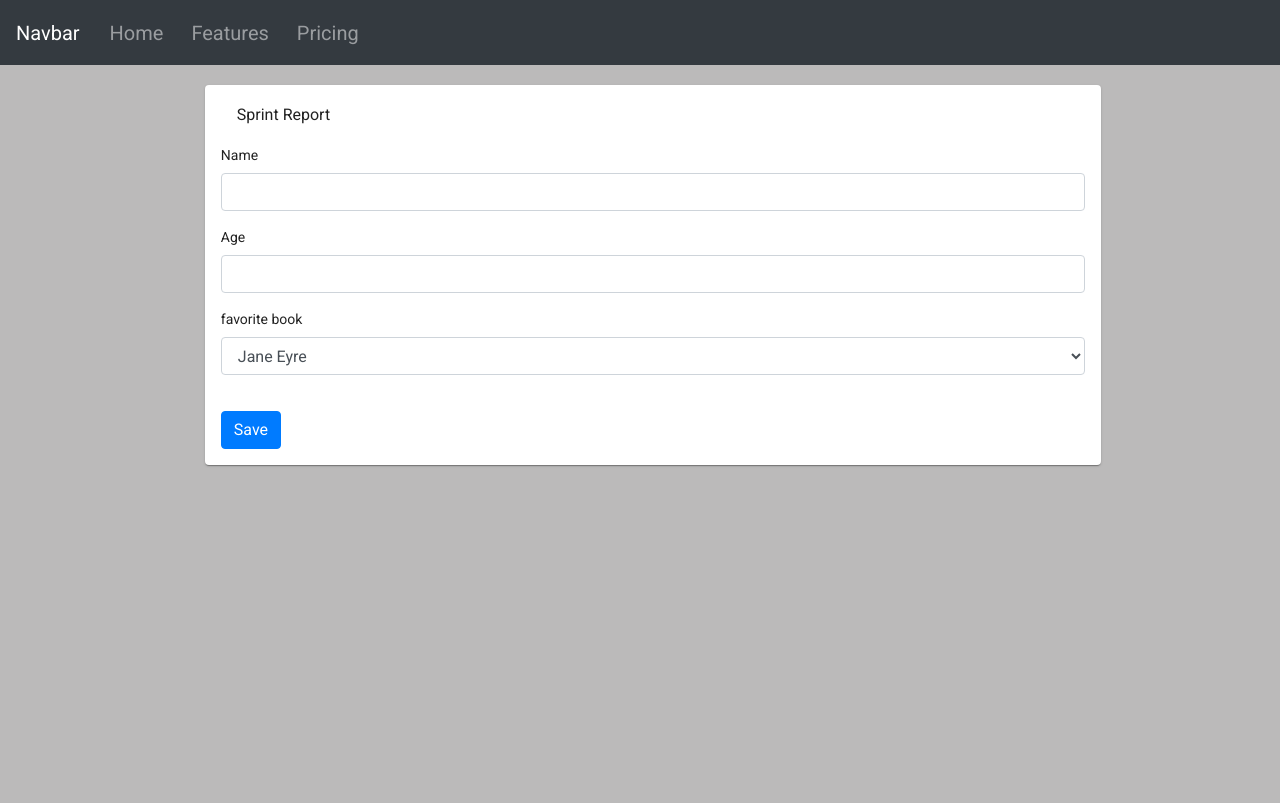
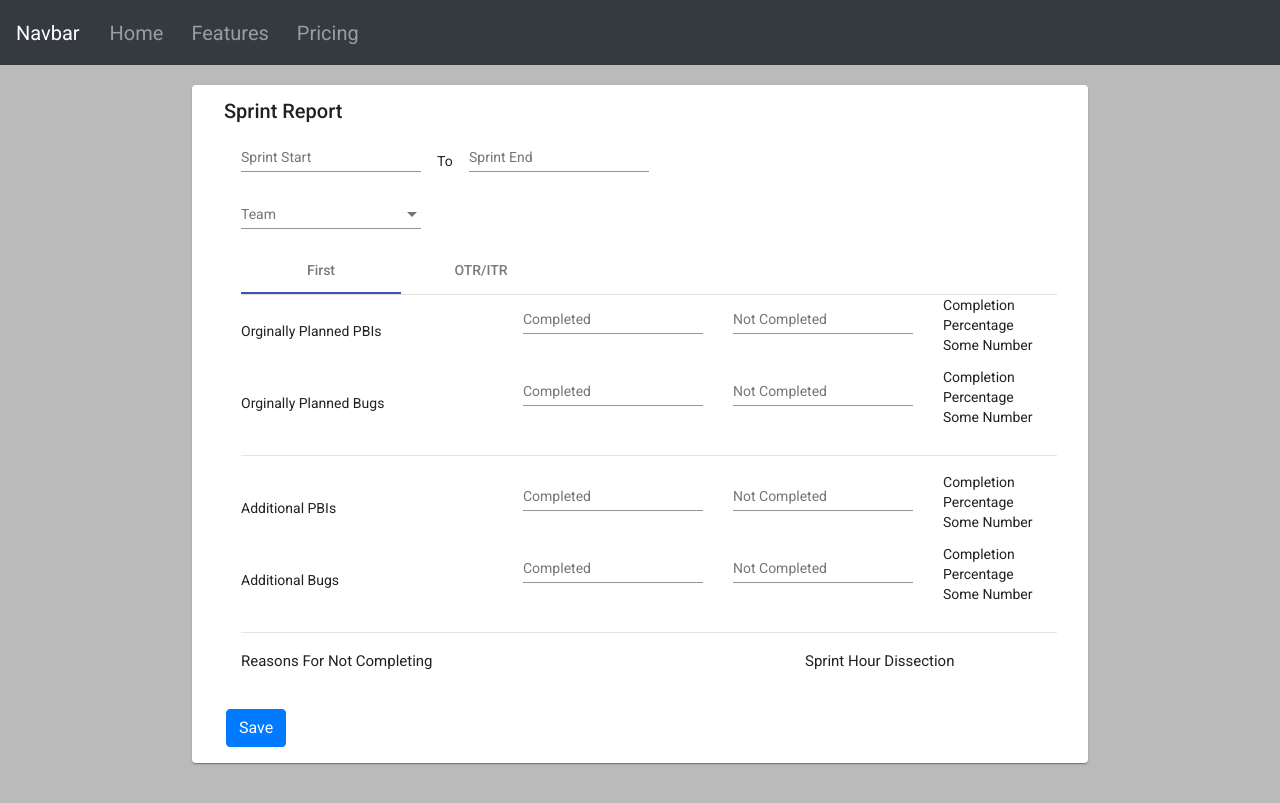
Before and after one commit to agaramv/SprintReport, an Angular app in the folder SR_UI/: page /#/form/report in a window 1280 px wide. Built offline with nearby package versions, Linux system fonts and the light colour scheme.

Commit message:
Worked on formatting tabs 1 and 2
No functionallity has been completed

```diff
--- a/SR_UI/src/app/navigation/navigation.component.html
+++ b/SR_UI/src/app/navigation/navigation.component.html
@@ -1,6 +1,6 @@
 <nav class="navbar navbar-expand-lg navbar-dark bg-dark" id="navigation">
     <a class="navbar-brand" href="#">Navbar</a>
-    <button class="navbar-toggler" type="button" data-toggle="collapse" data-target="#navbarNavDropdown" aria-controls="navbarNavDropdown" aria-expanded="false" aria-label="Toggle navigation">
+    <button class="navbar-toggler" type="button" data-toggle="collapse" data-target="#navbarNavDropdown">
       <span class="navbar-toggler-icon"></span>
     </button>
     <div class="collapse navbar-collapse">
--- a/SR_UI/src/app/sprint-form/report/report.component.html
+++ b/SR_UI/src/app/sprint-form/report/report.component.html
@@ -1,14 +1,205 @@
 <br>
 <div class="justify-content-center">
-  <mat-card id="form">
+  <mat-card id="sprintReport">
     <mat-card-header>
       <mat-card-title>
-        <h3> Sprint Report </h3>
+        Sprint Report
       </mat-card-title>
     </mat-card-header>
     <mat-card-content>
-      <form [formGroup]="report" (ngSubmit)="onSubmit()">
-        <div *ngFor="let elem of formTemplate">
+      <form #f="ngForm" (ngSubmit)="onSubmit(f)" id="form">
+        <div class="col form-inline">
+          <mat-form-field>
+            <mat-label>Sprint Start</mat-label>
+            <input matInput type="text" placeholder="#">
+          </mat-form-field>
+          <label class="mx-3">To</label>
+          <mat-form-field>
+            <mat-label>Sprint End</mat-label>
+            <input matInput type="text" placeholder="#">
+          </mat-form-field>
+        </div>
+        <div class="col">
+          <mat-form-field>
+            <mat-label>Team</mat-label>
+            <mat-select>
+              <mat-option value="9">9</mat-option>
+              <mat-option value="9">9</mat-option>
+            </mat-select>
+          </mat-form-field>
+        </div>
+        <div class="col">
+          <mat-tab-group>
+            <mat-tab label="First" class="container">
+              <!-- Orginial Bugs PBIs -->
+              <div class="row justify-content-between">
+                <div class="col-4 align-self-center">
+                  <mat-label>Orginally Planned PBIs</mat-label>
+                </div>
+                <div class="col-8">
+                  <div class="row justify-content-end">
+                    <div class="col">
+                      <mat-form-field>
+                        <mat-label>Completed</mat-label>
+                        <input matInput type="text" placeholder="">
+                      </mat-form-field>
+                    </div>
+                    <div class="col">
+                      <mat-form-field>
+                        <mat-label>Not Completed</mat-label>
+                        <input matInput type="text" placeholder="">
+                      </mat-form-field>
+                    </div>
+                    <div class="col">
+                      <mat-label>Completion Percentage</mat-label>
+                      <p>Some Number</p>
+                    </div>
+                  </div>
+                </div>
+              </div>
+              <div class="row justify-content-between">
+                <div class="col-4 align-self-center">
+                  <mat-label>Orginally Planned Bugs</mat-label>
+                </div>
+                <div class="col">
+                  <div class="row justify-content-end">
+                    <div class="col">
+                      <mat-form-field>
+                        <mat-label>Completed</mat-label>
+                        <input matInput type="text" placeholder="">
+                      </mat-form-field>
+                    </div>
+                    <div class="col">
+                      <mat-form-field>
+                        <mat-label>Not Completed</mat-label>
+                        <input matInput type="text" placeholder="">
+                      </mat-form-field>
+                    </div>
+                    <div class="col">
+                      <mat-label>Completion Percentage</mat-label>
+                      <p>Some Number</p>
+                    </div>
+                  </div>
+                </div>
+              </div>
+              <hr>
+              <!-- Additional Bugs and PBIs -->
+              <div class="row justify-content-between">
+                <div class="col-4 align-self-center">
+                  <mat-label>Additional PBIs</mat-label>
+                </div>
+                <div class="col-8">
+                  <div class="row justify-content-end">
+                    <div class="col">
+                      <mat-form-field>
+                        <mat-label>Completed</mat-label>
+                        <input matInput type="text" placeholder="">
+                      </mat-form-field>
+                    </div>
+                    <div class="col">
+                      <mat-form-field>
+                        <mat-label>Not Completed</mat-label>
+                        <input matInput type="text" placeholder="">
+                      </mat-form-field>
+                    </div>
+                    <div class="col">
+                      <mat-label>Completion Percentage</mat-label>
+                      <p>Some Number</p>
+                    </div>
+                  </div>
+                </div>
+              </div>
+              <div class="row justify-content-between">
+                <div class="col-4 align-self-center">
+                  <mat-label>Additional Bugs</mat-label>
+                </div>
+                <div class="col">
+                  <div class="row justify-content-end">
+                    <div class="col">
+                      <mat-form-field>
+                        <mat-label>Completed</mat-label>
+                        <input matInput type="text" placeholder="">
+                      </mat-form-field>
+                    </div>
+                    <div class="col">
+                      <mat-form-field>
+                        <mat-label>Not Completed</mat-label>
+                        <input matInput type="text" placeholder="">
+                      </mat-form-field>
+                    </div>
+                    <div class="col">
+                      <mat-label>Completion Percentage</mat-label>
+                      <p>Some Number</p>
+                    </div>
+                  </div>
+                </div>
+              </div>
+              <hr>
+              <!-- Reasons Section -->
+              <div class="row">
+                <div class="col-8">
+                  <h4>Reasons For Not Completing</h4>
+                </div>
+                <!-- Sprint Hours Categories -->
+                <div class="col-4">
+                  <h4>Sprint Hour Dissection</h4>
+                </div>
+              </div>
+            </mat-tab>
+            <mat-tab label="OTR/ITR">
+              <br>
+              <div class="container">
+                <div class="row justify-content-around">
+                  <div class="col-4">
+                    <p>OTR</p>
+                    <hr>
+                    <!-- <mat-divider></mat-divider> -->
+                    <mat-form-field>
+                      <mat-label>OTRs</mat-label>
+                      <mat-select [formControl]="otr" multiple>
+                        <mat-select-trigger>
+                          {{otr.value ? otr.value[0] : ''}}
+                          <span *ngIf="otr.value?.length > 1" class="plus1Selection">
+                            (+{{otr.value.length - 1}} {{otr.value?.length === 2 ? 'other' : 'others'}})
+                          </span>
+                        </mat-select-trigger>
+                        <mat-option *ngFor="let otr of otrList" [value]="otr">{{otr}}</mat-option>
+                      </mat-select>
+                    </mat-form-field>
+                    <p>OTRs Selected:</p>
+                    <!-- Create a chip list of the otrs selected -->
+                  </div>
+                  <div class="col-4">
+                    <p>ITR</p>
+                    <hr>
+                    <mat-form-field>
+                      <mat-label>ITRs</mat-label>
+                      <mat-select [formControl]="itr" multiple>
+                        <mat-select-trigger>
+                          {{itr.value ? itr.value[0] : ''}}
+                          <span *ngIf="itr.value?.length > 1" class="plus1Selection">
+                            (+{{itr.value.length - 1}} {{itr.value?.length === 2 ? 'other' : 'others'}})
+                          </span>
+                        </mat-select-trigger>
+                        <mat-option *ngFor="let itr of itrList" [value]="itr">{{itr}}</mat-option>
+                      </mat-select>
+                    </mat-form-field>
+                    <p>OTRs Selected:</p>
+                  </div>
+                </div>
+              </div>
+            </mat-tab>
+          </mat-tab-group>
+        </div>
+        <br>
+        <button type="submit" class="btn btn-primary">Save</button>
+      </form>
+    </mat-card-content>
+  </mat-card><br>
+</div>
+<br>
+<!-- Dyanmic Form -->
+<!-- <div *ngFor="let elem of formTemplate">
   <div [ngSwitch]="elem.type">
     <div *ngSwitchCase="'textBox'" class="form-group">
       <label>{{elem.label}}</label>
@@ -25,11 +216,4 @@
       </select>
     </div>
   </div>
-        </div>
-        <br>
-        <button type="submit" class="btn btn-primary">Save</button>
-      </form>
-    </mat-card-content>
-  </mat-card><br>
-</div>
-<br>
+  </div> -->
--- a/SR_UI/src/app/sprint-form/report/report.component.scss
+++ b/SR_UI/src/app/sprint-form/report/report.component.scss
@@ -1,6 +1,14 @@
+#sprintReport{
+    width:70%;
+    margin-left: 15%;
+    margin-right: 15%;
+}
+
 #form{
-    //max-width:68%;
-    width:70%;
-    margin-left: 16%;
-    margin-right: 16%;
+    margin-left: 18px;
 }
+
+.plus1Selection{
+    opacity: 0.75;
+    font-size: 0.75em;
+  }
--- a/SR_UI/src/app/sprint-form/report/report.component.ts
+++ b/SR_UI/src/app/sprint-form/report/report.component.ts
@@ -8,34 +8,17 @@ import { NgForm, FormControl, FormGroup } from '@angular/forms';
 })
 export class ReportComponent implements OnInit {
   submitted:boolean = false;
-  report:FormGroup
+  otr = new FormControl();
+  otrList: string[] = ['Extra cheese', 'Mushroom', 'Onion', 'Pepperoni', 'Sausage', 'Tomato'];
+  itr = new FormControl();
+  itrList: string[] = ['Extra cheese', 'Mushroom', 'Onion', 'Pepperoni', 'Sausage', 'Tomato'];
   constructor() { }
-  formTemplate = [
-    {
-      "type":"textBox",
-      "label":"Name",
-    },
-    {
-      "type":"number",
-      "label":"Age"
-    },
-    {
-      "type":"select",
-      "label":"favorite book",
-      "options":["Jane Eyre","Pride and Prejudice","Wuthering Heights"]
-    }
-  ]
+  ngOnInit(): void {
 
-  ngOnInit(): void {
-    let group={}
-    this.formTemplate.forEach(inputTemplate=>{
-      group[inputTemplate.label]=new FormControl('');
-    })
-    this.report=new FormGroup(group)
   }
 
   //Captures the form data
-  onSubmit() {
-    console.log(this.report.value)
+  onSubmit(report:NgForm) {
+    console.log(report.value)
   }
 }
--- a/SR_UI/src/app/sprint-form/sprint-form.component.html
+++ b/SR_UI/src/app/sprint-form/sprint-form.component.html
@@ -1,5 +1,5 @@
 <div class="row">
-    <div class="col-xs-12 col-sm-12 col-md-12 col-lg-12">
+    <div class="col-xs-12 col-sm-12 col-md-12">
         <router-outlet></router-outlet>
     </div>
 </div>
--- a/SR_UI/src/styles.scss
+++ b/SR_UI/src/styles.scss
@@ -1,8 +1,7 @@
 /* You can add global styles to this file, and also import other style files */
 
-html, body { height: 100%; }
-body { margin: 0; font-family: Roboto, "Helvetica Neue", sans-serif; }
 body{
     background-color: #bbbaba;
     min-height: 100vh;
+    margin: 0; font-family: Roboto, "Helvetica Neue", sans-serif;
 }
```
Also changed, not shown: SR_UI/src/app/sprint-form/formElem.model.ts (deleted, +0 -11 lines), SR_UI/src/app/sprint-form/formSection.model.ts (deleted, +0 -11 lines), SR_UI/src/app/sprint-form/sprint-form.service.ts (+2 -21 lines). Lines whose indentation alone changed are shown as unchanged.
